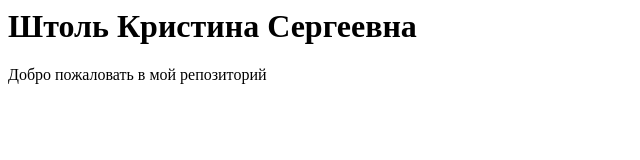
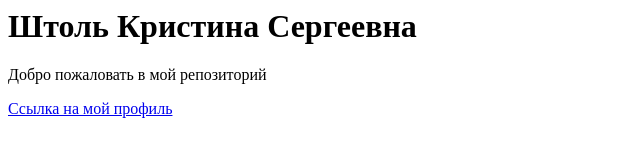
Before and after one commit to shtol291/myLab, a plain HTML site: page index.html in a window 1280 px wide. Shown: the whole page, without its empty margins (0-640 px from the left). Drawn offline with Linux system fonts and the light colour scheme.

Commit message:
Update index.html
 Добавлен код на мой профиль в Цифровом университете АлтГУ

```diff
--- a/index.html
+++ b/index.html
@@ -5,5 +5,6 @@
     <body>
         <h1>Штоль Кристина Сергеевна</h1>
         <p>Добро пожаловать в мой репозиторий</p>
+        <a href=https://portal.edu.asu.ru/user/profile.php?id=39034> Ссылка на мой профиль </a>
     </body>
 </html>
```
